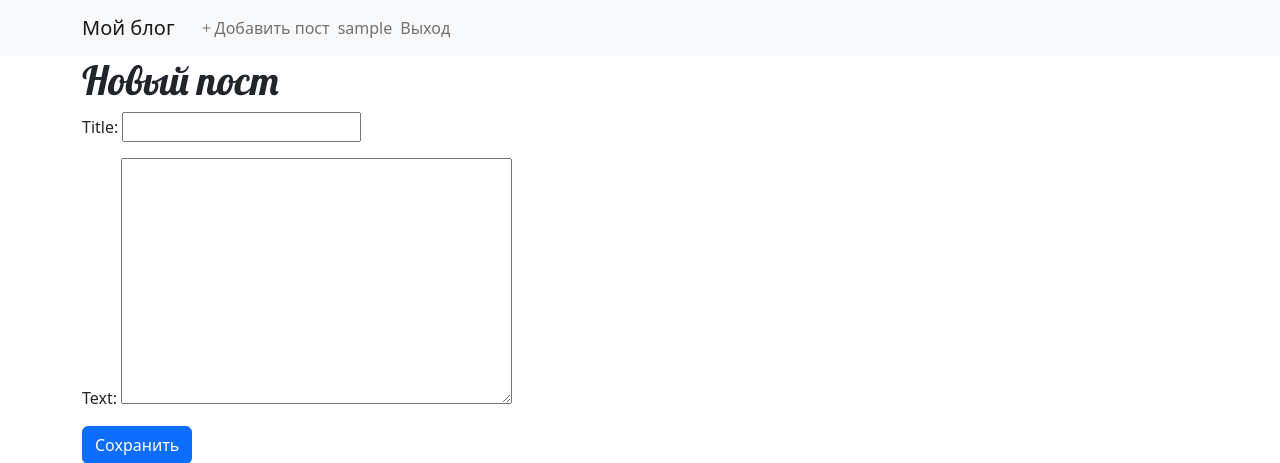
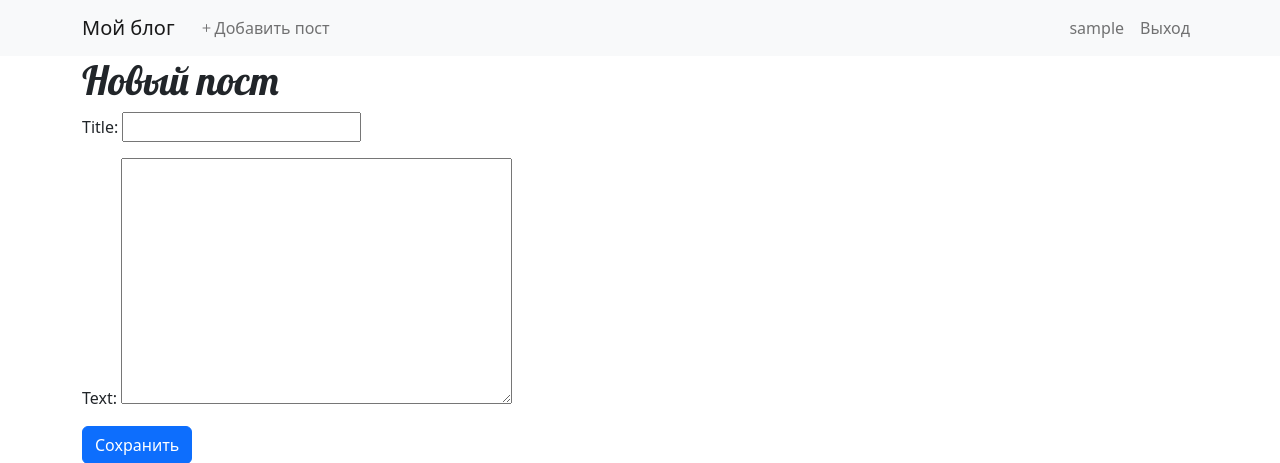
Before and after one commit to Azonchic16/djangogirls, a Django app: page /post/new/ in a window 1280 px wide. Shown: the top 463 px of the page. Run offline with Django 3.2, Linux system fonts and the light colour scheme; the visitor is signed in with stand-in values (Sample User, id 1); some libraries are stand-ins or nearby versions.

Commit message:
24.11.2022

```diff
--- a/blog/templates/blog/base.html
+++ b/blog/templates/blog/base.html
@@ -26,25 +26,26 @@
           <span class="navbar-toggler-icon"></span>
         </button>
         <div class="collapse navbar-collapse" id="navbarNavAltMarkup">
-          <div class="navbar-nav">
-            {%if user.get_username %}
-            <ul class='navbar-nav w-100'>
+            {%if user.is_authenticated%}
+            <div class="navbar-nav">
               <li class="nav-item">
                 <a class="nav-link" href="{%url 'post_new'%}">
                   <i class="bi-plus"></i>Добавить пост</a>
               </li>
-            </ul>
-              <span class="navbar-text">{{user.get_username}}</span>
+            </div>
+            {%endif%}
             <ul class="navbar-nav ms-auto">
               <li class="nav-item">
-               <a class="nav-link" href="{%url 'logout'%}">Выход</a>
-              </li>
+                {%if user.is_authenticated%}
+                  <li class="nav-link"> {{user.get_username}}</li>
+                <a class="nav-link" href="{%url 'logout'%}">Выход</a>
             </ul>
-            {%else%}
+                {%else%}
             <ul class="navbar-nav ms-auto">
               <li class="nav-item">
                 <a class="nav-link" href="{%url 'login'%}">Вход</a></li>
-            </ul>{%endif%}
+              </ul>
+                {%endif%}
           </div>
         </div>
       </div>
```
